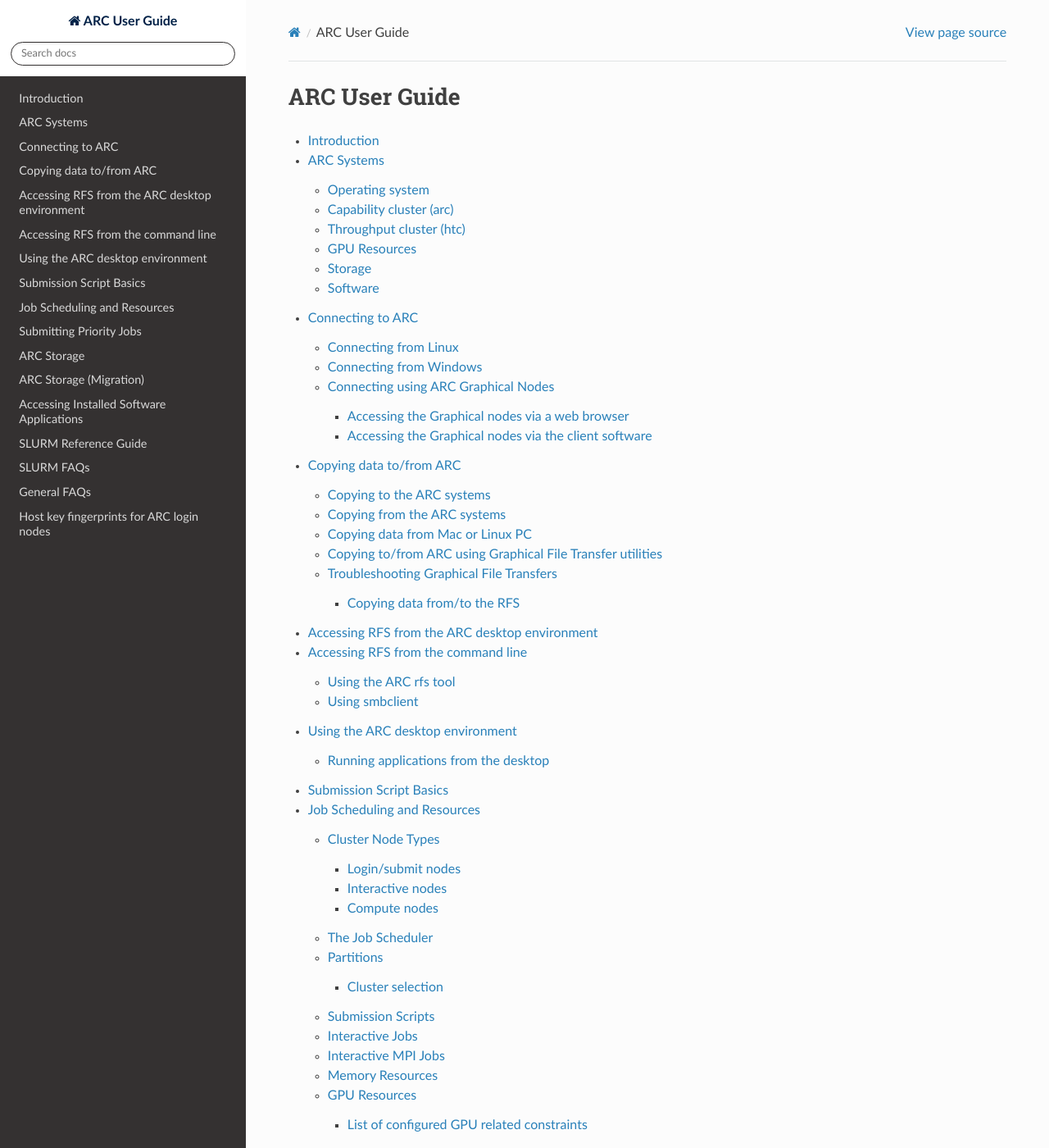
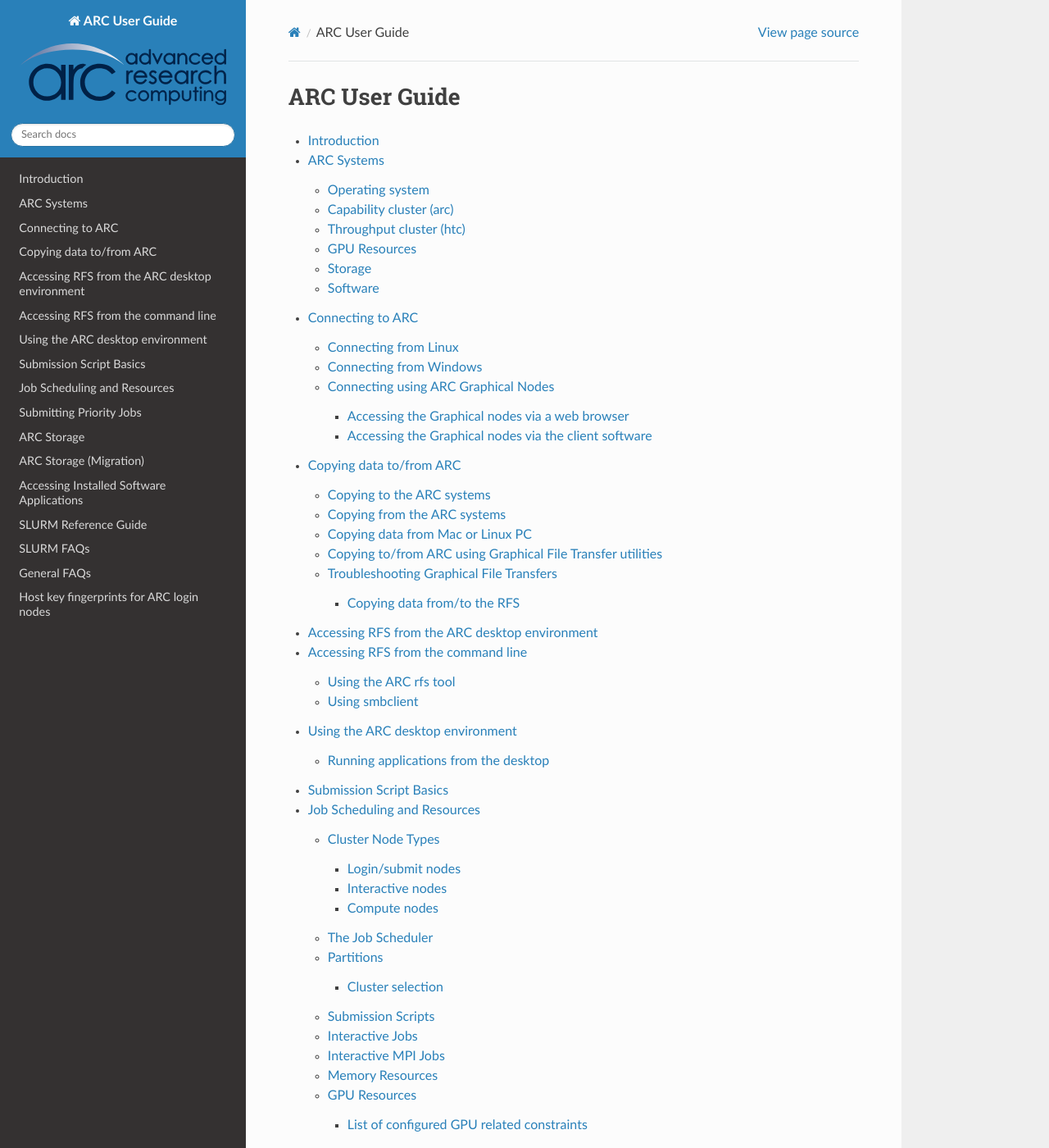
Before and after one commit to tina-friedrich/arc-user-guide, a Sphinx documentation site: the page built from docs/source/index.rst, in a window 1280 px wide and 1400 px high. Shown: the whole window at 82% size. Built offline with Sphinx 7.4.7 and the Read the Docs theme 3.1.0, drawn with Linux system fonts in a browser that asks for light colours.

Commit message:
Remove html_static_path variable
Signed-off-by: Gregory J. L. Tourte <greg.tourte@gmail.com>

```diff
--- a/docs/source/conf.py
+++ b/docs/source/conf.py
@@ -41,7 +41,8 @@
 # Add any paths that contain custom static files (such as style sheets) here,
 # relative to this directory. They are copied after the builtin static files,
 # so a file named "default.css" will overwrite the builtin "default.css".
-html_static_path = ['_static']
+#html_static_path = ['_static']
+html_logo = 'images/arc_logo-wide-rgb-grad.svg'
 
 # -- Add ARC theme overrides...
 # This will be found in source/_static (as defined above)
```
